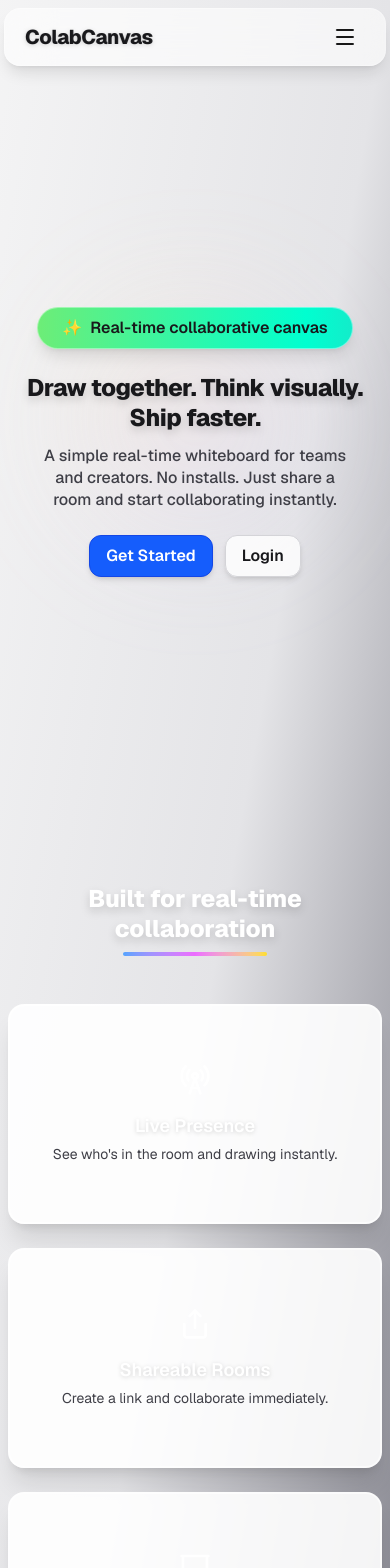
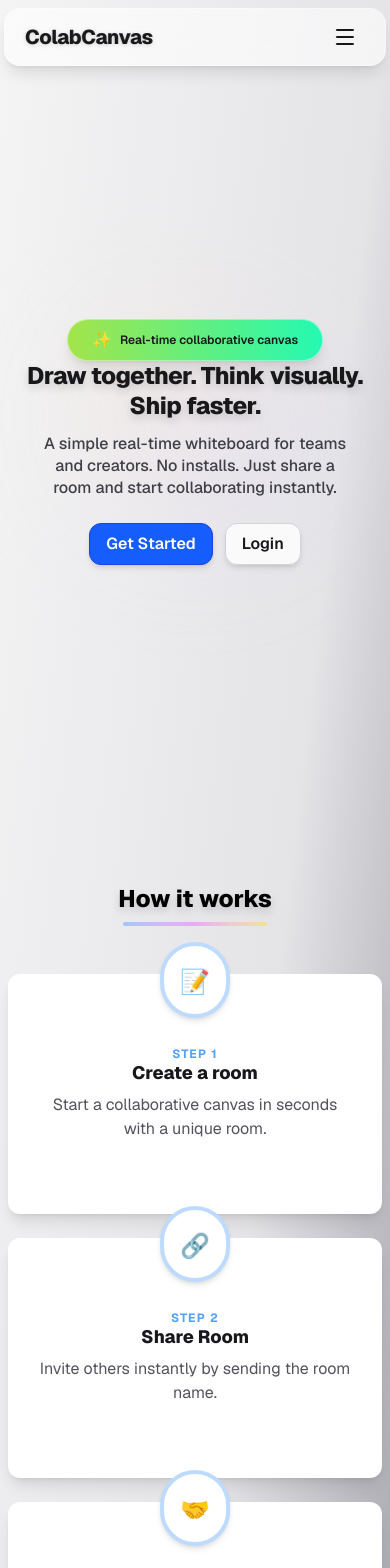
Before and after one commit to ParthKadam11/ColabCanvas, a Next.js app in the folder apps/Frontend/: page / in a window 390 px wide. Shown: the top 1568 px of the page. Built offline with nearby package versions, Linux system fonts and the light colour scheme.

Commit message:
feat: enhance AuthPage layout and styling; add HowItWorks component to Home page

```diff
--- a/apps/Frontend/app/page.tsx
+++ b/apps/Frontend/app/page.tsx
@@ -5,12 +5,16 @@ import HeroSection from "../components/landingPageComponents/HeroSection";
 import FeaturesSection from "../components/landingPageComponents/FeaturesSection";
 import Footer from "../components/landingPageComponents/Footer";
 import CTASection from "../components/landingPageComponents/CTASection";
+import { HowItWorks } from "@/components/landingPageComponents/HowItWorks";
+import DemoVideoSection from "@/components/landingPageComponents/DemoVideoSection";
 
 export default function Home() {
   return (
     <div className="relative min-h-screen bg-gradient-to-br from-zinc-100 via-zinc-200 to-zinc-500 dark:from-black dark:via-zinc-900 dark:to-zlandiinc-800 font-sans">
       <Navbar />
       <HeroSection />
+      <HowItWorks/>
+      <DemoVideoSection videoUrl="../public/ColabCanvas.mov"/>
       <FeaturesSection />
       <CTASection />
       <Footer />
--- a/apps/Frontend/app/room/page.tsx
+++ b/apps/Frontend/app/room/page.tsx
@@ -41,7 +41,6 @@ export default function RoomDashboard() {
         <div className="w-full flex flex-col md:flex-row md:items-center md:justify-between gap-4 mb-8 mt-2">
           <div className="flex flex-col items-start">
             <h1 className="text-2xl md:text-3xl font-extrabold text-white drop-shadow-lg mb-2">Your Rooms</h1>
-            <span className="block h-1 w-44 md:w-64 rounded-full bg-gradient-to-r from-blue-400 via-fuchsia-400 to-yellow-300 animate-pulse mb-4" style={{animationDuration:'2.5s'}} />
             <p className="text-sm md:text-base text-zinc-200 max-w-md">Create, join, or manage your rooms. Collaborate in real-time with a beautiful, modern interface.</p>
           </div>
           <div className="flex justify-end md:justify-center items-center">
--- a/apps/Frontend/components/landingPageComponents/AnimatedBadge.tsx
+++ b/apps/Frontend/components/landingPageComponents/AnimatedBadge.tsx
@@ -12,7 +12,7 @@ const animatedGradient = {
 export default function AnimatedBadge({ children }: { children: React.ReactNode }) {
   return (
     <span
-      className="mb-6 inline-flex items-center gap-2 rounded-full px-6 py-2 text-base font-semibold text-zinc-900 dark:text-white shadow-lg border border-white/40 dark:border-zinc-700/40"
+      className=" inline-flex items-center gap-2 rounded-full px-6 py-2 text-base font-semibold text-zinc-900 dark:text-white shadow-lg border border-white/40 dark:border-zinc-700/40"
       style={animatedGradient}
     >
       {children}
--- /dev/null
+++ b/apps/Frontend/components/landingPageComponents/DemoVideoSection.tsx
@@ -0,0 +1,21 @@
+export default function DemoVideoSection({ videoUrl }: { videoUrl: string }) {
+  return (
+    <section className="w-full max-w-4xl mx-auto py-12 px-4 flex flex-col items-center">
+      <h2 className="text-2xl sm:text-3xl md:text-4xl font-extrabold text-center mb-6 text-black dark:text-white drop-shadow-lg">
+        See ColabCanvas in action
+      </h2>
+      <div className="w-full flex justify-center">
+        <div className="aspect-video w-full max-w-2xl rounded-2xl overflow-hidden shadow-lg border border-zinc-200 dark:border-zinc-700 bg-black">
+          <video
+            src={videoUrl}
+            controls
+            className="w-full h-full object-cover bg-black"
+            poster="/video-poster.png"
+          >
+            Sorry, your browser does not support embedded videos.
+          </video>
+        </div>
+      </div>
+    </section>
+  );
+}
--- a/apps/Frontend/components/landingPageComponents/FeaturesSection.tsx
+++ b/apps/Frontend/components/landingPageComponents/FeaturesSection.tsx
@@ -39,7 +39,7 @@ export default function FeaturesSection() {
         >
           Built for real-time collaboration
         </motion.h2>
-        <span className="block h-1 w-36 xs:w-56 md:w-80 rounded-full bg-gradient-to-r from-blue-400 via-fuchsia-400 to-yellow-300 animate-pulse mt-2 xs:mt-3" style={{animationDuration:'3s'}} />
+        <span className="block h-1 w-36 xs:w-56 md:w-120 rounded-full bg-gradient-to-r from-blue-400 via-fuchsia-400 to-yellow-300 animate-pulse mt-2 xs:mt-3" style={{animationDuration:'4s'}} />
       </div>
       {features.map((feature, idx) => (
         <motion.div
--- a/apps/Frontend/components/landingPageComponents/Footer.tsx
+++ b/apps/Frontend/components/landingPageComponents/Footer.tsx
@@ -17,7 +17,7 @@ export default function Footer() {
         </div>
       </div>
       <div className="mt-4 xs:mt-6 text-xs text-zinc-400 text-center px-1 xs:px-0">
-        \u00a9 {new Date().getFullYear()} ColabCanvas. All rights reserved.
+        {new Date().getFullYear()} ColabCanvas. All rights reserved.
       </div>
     </footer>
   );
--- a/apps/Frontend/components/landingPageComponents/HeroSection.tsx
+++ b/apps/Frontend/components/landingPageComponents/HeroSection.tsx
@@ -9,19 +9,18 @@ export default function HeroSection() {
       </div>
       <div className="relative z-10 flex flex-col items-center text-center w-full max-w-4xl px-2 sm:px-0">
         <AnimatedBadge>
-          <span className="text-md md:text-md md:text-xl md:text-2xl">✨</span> <span className="text-base xs:text-lg sm:text-xl">Real-time collaborative canvas</span>
+          <span className="text-base md:text-lg">✨</span> <span className="text-xs xs:text-sm sm:text-base">Real-time collaborative canvas</span>
         </AnimatedBadge>
-        <h1 className="text-2xl xs:text-3xl sm:text-4xl md:text-5xl lg:text-6xl font-extrabold tracking-tight text-zinc-900 dark:text-white drop-shadow-lg mb-3 sm:mb-4 animate-fade-in-up leading-tight">
+        <h2 className="text-2xl xs:text-3xl sm:text-4xl md:text-5xl lg:text-6xl font-extrabold tracking-tight text-zinc-900 dark:text-white drop-shadow-lg mb-3 sm:mb-4 animate-fade-in-up leading-tight">
           Draw together. Think visually.<br className="hidden sm:inline" /> Ship faster.
-        </h1>
-        <h2 className="text-base xs:text-lg sm:text-xl md:text-2xl font-medium text-zinc-700 dark:text-zinc-200 max-w-xs sm:max-w-xl md:max-w-2xl mb-4 sm:mb-6 animate-fade-in-up delay-100 leading-snug">
+        </h2>
+        <h3 className="text-base xs:text-lg sm:text-xl md:text-2xl font-medium text-zinc-700 dark:text-zinc-200 max-w-xs sm:max-w-xl md:max-w-2xl mb-4 sm:mb-6 animate-fade-in-up delay-100 leading-snug">
           A simple real-time whiteboard for teams and creators.<br className="hidden sm:inline" /> No installs. Just share a room and start collaborating instantly.
-        </h2>
+        </h3>
         <div className="flex flex-row gap-3 sm:gap-4 mt-2 animate-fade-in-up delay-200 w-full xs:w-auto justify-center items-center flex-wrap">
           <Link
             href="/signup"
-            className="px-4 sm:px-6 py-2 rounded-xl bg-blue-600 text-white font-semibold shadow-md hover:bg-blue-700 transition-colors border border-blue-700 text-base text-center"
-          >
+            className="px-4 sm:px-6 py-2 rounded-xl bg-blue-600 text-white font-semibold shadow-md hover:bg-blue-700 transition-colors border border-blue-700 text-base text-center">
             Get Started
           </Link>
           <Link href="/signin" className="px-4 sm:px-6 py-2 rounded-xl bg-white/80 dark:bg-zinc-900/40 text-zinc-900 dark:text-white font-semibold shadow-md hover:bg-blue-700:text-blue-600 hover:dark:bg-zinc-800 transition-colors border border-zinc-300 dark:border-zinc-700 text-base text-center">Login</Link>
--- /dev/null
+++ b/apps/Frontend/components/landingPageComponents/HowItWorks.tsx
@@ -0,0 +1,66 @@
+import { motion } from "framer-motion";
+
+export function HowItWorks() {
+  const steps = [
+    {
+      title: "Create a room",
+      desc: "Start a collaborative canvas in seconds with a unique room.",
+      icon: (
+        <span className="inline-block text-2xl">📝</span>
+      ),
+    },
+    {
+      title: "Share Room",
+      desc: "Invite others instantly by sending the room name.",
+      icon: (
+        <span className="inline-block text-2xl">🔗</span>
+      ),
+    },
+    {
+      title: "Draw together in real time",
+      desc: "Everyone can sketch, edit, and see updates live.",
+      icon: (
+        <span className="inline-block text-2xl">🤝</span>
+      ),
+    },
+  ];
+
+  return (
+    <section className="relative z-10 max-w-6xl mx-auto px-2 xs:px-4 py-10 xs:py-14 sm:py-16 grid grid-cols-1 md:grid-cols-3 gap-6 sm:gap-8 scroll-mt-24">
+      <div className="col-span-full flex flex-col items-center mb-6 sm:mb-10 px-2">
+        <motion.h2
+          initial={{ opacity: 0, y: 40 }}
+          animate={{ opacity: 1, y: 0 }}
+          transition={{ duration: 0.7 }}
+          className="text-2xl xs:text-3xl md:text-4xl font-extrabold text-center text-black dark:text-white drop-shadow-lg leading-tight"
+        >
+          How it works
+        </motion.h2>
+        <span className="block h-1 w-36 xs:w-56 md:w-45 rounded-full bg-gradient-to-r from-blue-400 via-fuchsia-400 to-yellow-300 animate-pulse mt-2 xs:mt-3" style={{animationDuration:'4s'}} />
+      </div>
+      {steps.map((step, idx) => (
+          <motion.div
+            key={step.title}
+            initial={{ opacity: 0, y: 40 }}
+            animate={{ opacity: 1, y: 0 }}
+            transition={{ duration: 0.7, delay: 0.2 * idx }}
+            className="relative flex flex-col items-center justify-start bg-white dark:bg-zinc-800 rounded-xl shadow-lg px-6 pt-12 pb-8 min-h-[240px] overflow-visible border-0"
+          >
+            <div
+              className="absolute -top-8 left-1/2 -translate-x-1/2 bg-white dark:bg-zinc-900 rounded-full shadow-md p-4 border-4 border-blue-200 dark:border-zinc-700 flex items-center justify-center transition-transform duration-200 hover:scale-110 cursor-pointer"
+              style={{zIndex:2}}
+            >
+              <span className="text-3xl">{step.icon}</span>
+            </div>
+            <div className="mt-6 text-xs font-bold tracking-widest text-blue-400 dark:text-blue-300 uppercase">Step {idx + 1}</div>
+            <h3 className="text-lg font-extrabold mb-2 text-zinc-900 dark:text-white text-center leading-tight">
+              {step.title}
+            </h3>
+            <div className="text-zinc-600 dark:text-zinc-300 text-center text-base max-w-xs mx-auto">
+              {step.desc}
+            </div>
+          </motion.div>
+      ))}
+    </section>
+  );
+}
```
Also changed, not shown: apps/Frontend/app/AuthPage.tsx (+30 -21 lines), 1 other file (tests, documents, lock files or other folders).
